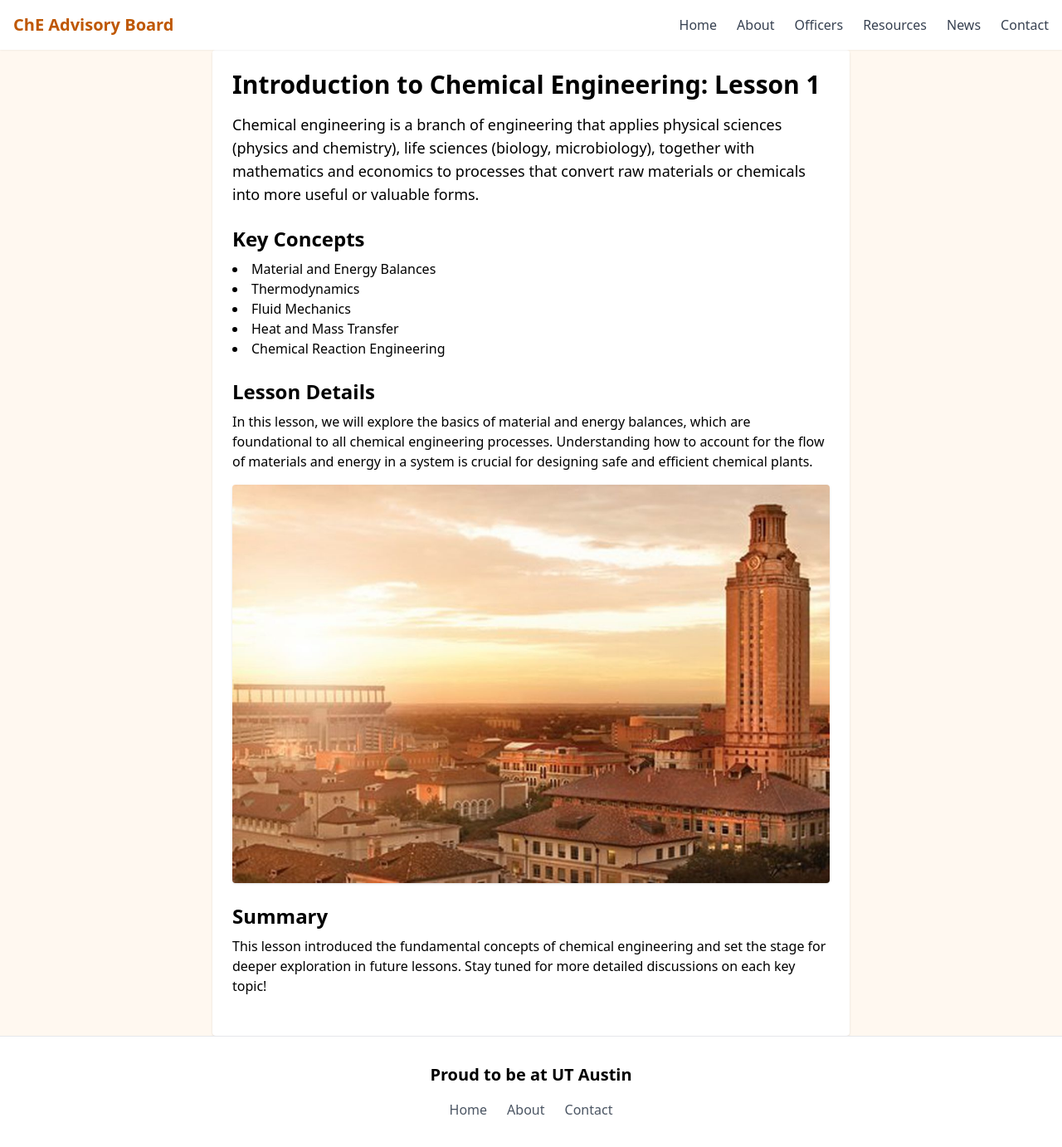
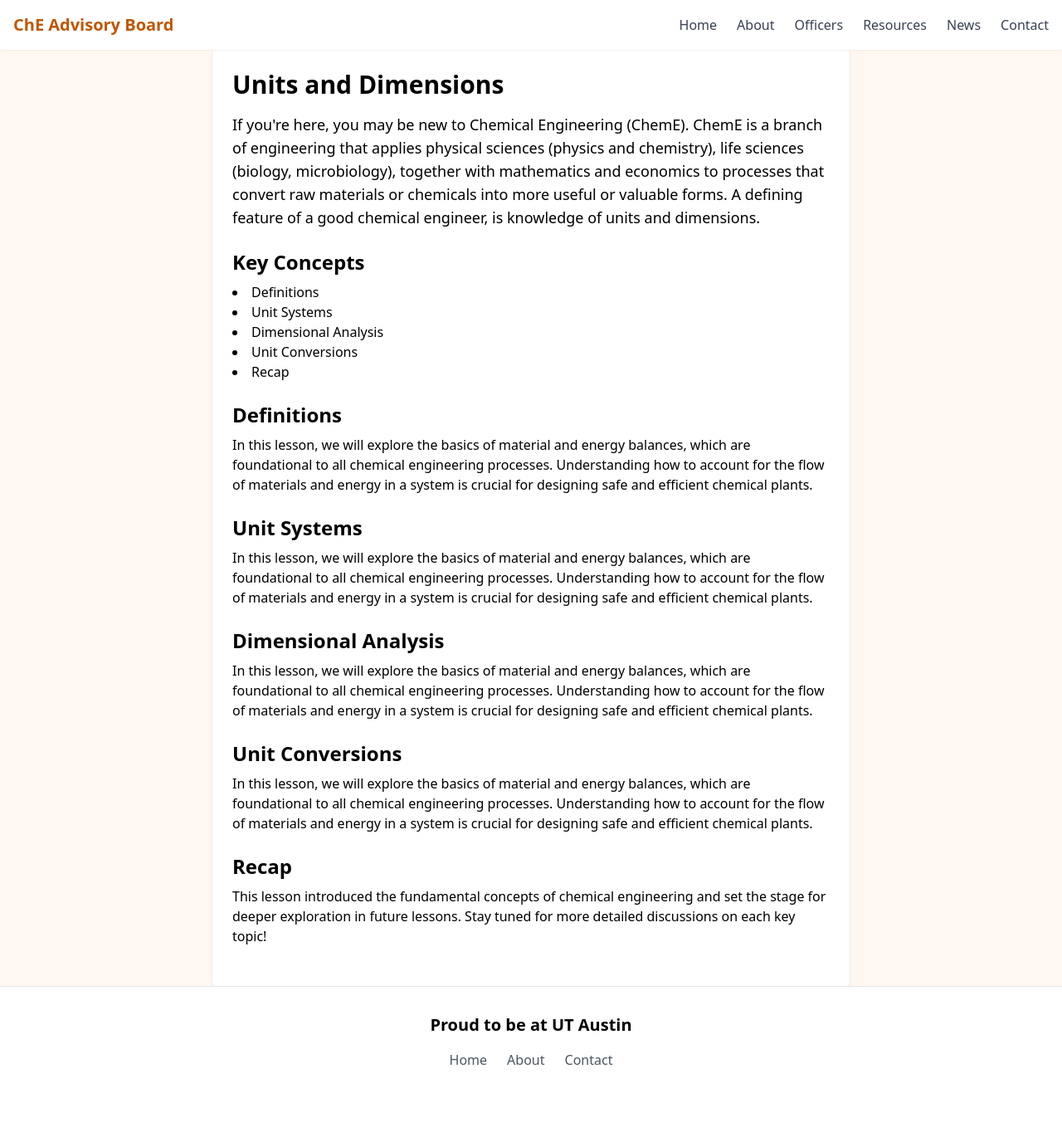
Before and after one commit to cheuab/texas, a React app: page /resources/study-materials/units in a window 1280 px wide. Shown: the top 1382 px of the page at 83% size. After the commit the page ends 1345 px from the top, so only its background shows below. Built offline with nearby package versions, Linux system fonts and the light colour scheme; the HTML template or start-up script is replaced by a standard one.

Commit message:
units lesson start

```diff
--- a/src/resources/studymaterials/Units.tsx
+++ b/src/resources/studymaterials/Units.tsx
@@ -4,38 +4,59 @@ const Lesson1: React.FC = () => {
   return (
     <div className="max-w-3xl mx-auto p-6 bg-white rounded shadow">
       {/* Lesson Title */}
-      <h1 className="text-3xl font-bold mb-4">Introduction to Chemical Engineering: Lesson 1</h1>
+      <h1 className="text-3xl font-bold mb-4">Units and Dimensions</h1>
 
       {/* Lesson Introduction */}
       <p className="mb-6 text-lg">
-        Chemical engineering is a branch of engineering that applies physical sciences (physics and chemistry), life sciences (biology, microbiology), together with mathematics and economics to processes that convert raw materials or chemicals into more useful or valuable forms.
+        If you're here, you may be new to Chemical Engineering (ChemE). ChemE is a
+        branch of engineering that applies physical sciences (physics and chemistry),
+        life sciences (biology, microbiology), together with mathematics and economics to
+        processes that convert raw materials or chemicals into more useful or valuable forms.
+        A defining feature of a good chemical engineer, is knowledge of units and dimensions.
       </p>
 
       {/* Key Concepts */}
       <section className="mb-6">
         <h2 className="text-2xl font-semibold mb-2">Key Concepts</h2>
         <ul className="list-disc list-inside">
-          <li>Material and Energy Balances</li>
-          <li>Thermodynamics</li>
-          <li>Fluid Mechanics</li>
-          <li>Heat and Mass Transfer</li>
-          <li>Chemical Reaction Engineering</li>
+          <li>Definitions</li>
+          <li>Unit Systems</li>
+          <li>Dimensional Analysis</li>
+          <li>Unit Conversions</li>
+          <li>Recap</li>
         </ul>
       </section>
 
-      {/* Detailed Explanation */}
       <section className="mb-6">
-        <h2 className="text-2xl font-semibold mb-2">Lesson Details</h2>
+        <h2 className="text-2xl font-semibold mb-2">Definitions</h2>
         <p>
           In this lesson, we will explore the basics of material and energy balances, which are foundational to all chemical engineering processes. Understanding how to account for the flow of materials and energy in a system is crucial for designing safe and efficient chemical plants.
         </p>
-        {/* Example Diagram/Image */}
-        <img src="/uab.jpg" alt="Chemical Engineering Diagram" className="my-4 rounded shadow" />
       </section>
 
-      {/* Summary */}
       <section className="mb-6">
-        <h2 className="text-2xl font-semibold mb-2">Summary</h2>
+        <h2 className="text-2xl font-semibold mb-2">Unit Systems</h2>
+        <p>
+          In this lesson, we will explore the basics of material and energy balances, which are foundational to all chemical engineering processes. Understanding how to account for the flow of materials and energy in a system is crucial for designing safe and efficient chemical plants.
+        </p>
+      </section>
+
+      <section className="mb-6">
+        <h2 className="text-2xl font-semibold mb-2">Dimensional Analysis</h2>
+        <p>
+          In this lesson, we will explore the basics of material and energy balances, which are foundational to all chemical engineering processes. Understanding how to account for the flow of materials and energy in a system is crucial for designing safe and efficient chemical plants.
+        </p>
+      </section>
+
+      <section className="mb-6">
+        <h2 className="text-2xl font-semibold mb-2">Unit Conversions</h2>
+        <p>
+          In this lesson, we will explore the basics of material and energy balances, which are foundational to all chemical engineering processes. Understanding how to account for the flow of materials and energy in a system is crucial for designing safe and efficient chemical plants.
+        </p>
+      </section>
+
+      <section className="mb-6">
+        <h2 className="text-2xl font-semibold mb-2">Recap</h2>
         <p>
           This lesson introduced the fundamental concepts of chemical engineering and set the stage for deeper exploration in future lessons. Stay tuned for more detailed discussions on each key topic!
         </p>
```
